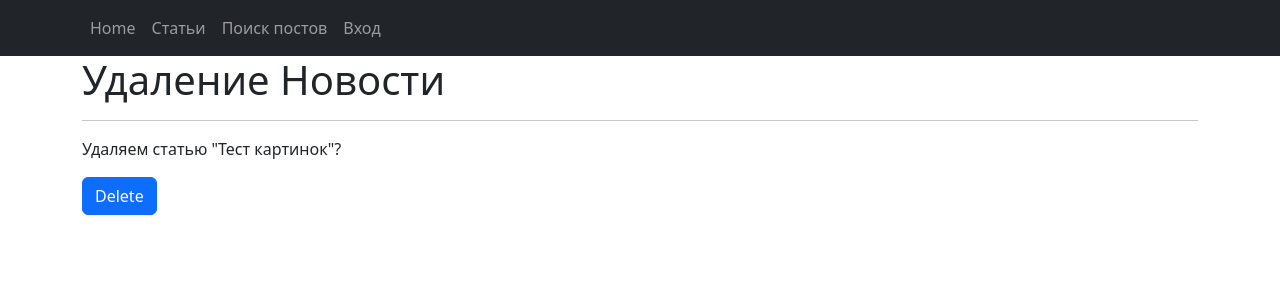
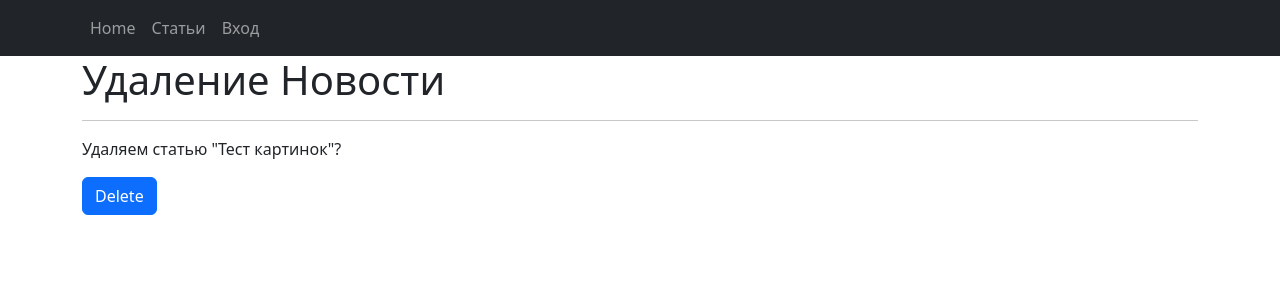
Before and after one commit to rom38/skf_d16, a Django app: page /articles/2/delete/ in a window 1280 px wide. Shown: the top 300 px of the page. Run offline with Django 4.2, Linux system fonts and the light colour scheme; data comes from the database, SQL or seed files in the repository; parts of the project's set-up code (start-up, migrations or seed data) failed here and were passed over; some libraries are stand-ins or nearby versions.

Commit message:
remove search post

```diff
--- a/artboard/templates/default.html
+++ b/artboard/templates/default.html
@@ -38,9 +38,7 @@
                     <li class="nav-item">
                         <a class="nav-link" href="{% url 'article_list' %}">Статьи</a>
                     </li>
-                    <li class="nav-item">
-                        <a class="nav-link" href="/news/search/">Поиск постов</a>
-                    </li>
+
                     <li class="nav-item disable">
                         {% if user.is_authenticated %}
                         <a class="nav-link" href="#">
```
